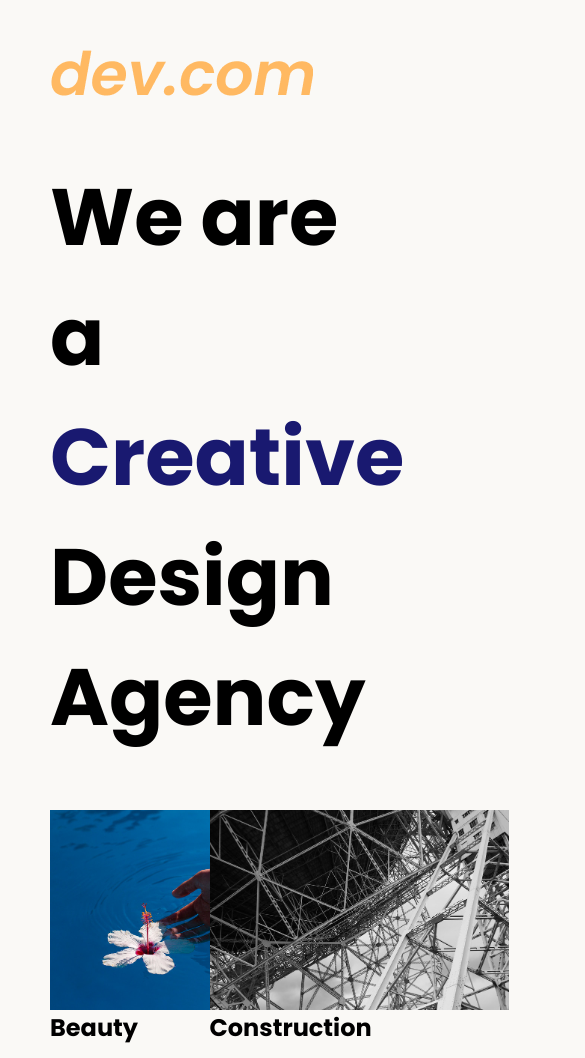
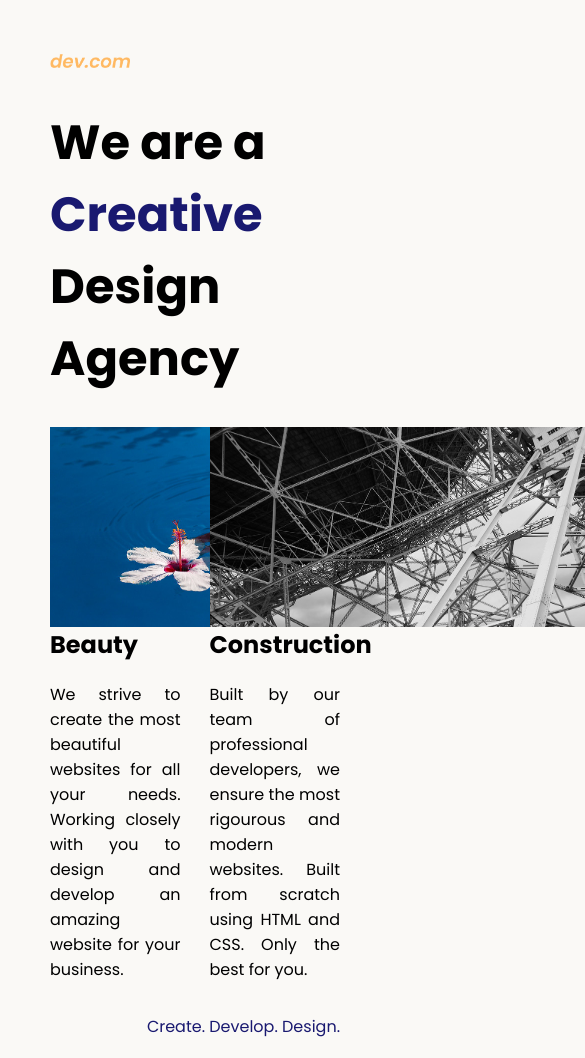
Before and after one commit to matymcleod/WEBDEV, a plain HTML site: page 8.4 Web Design Agency Project/index.html in a window 390 px wide. Shown: the top 1058 px of the page, 585 px wide, since content can reach past the window. Drawn offline with Linux system fonts and the light colour scheme.

Commit message:
add media queried to design agency site

```diff
--- a/8.4 Web Design Agency Project/style.css
+++ b/8.4 Web Design Agency Project/style.css
@@ -47,3 +47,29 @@ footer {
   color: midnightblue;
   margin: 0px;
 }
+
+@media (max-width:680px){
+  .logo {
+    width: 5rem;
+  }
+
+  h1 {
+    font-size: 3rem;
+  }
+
+  .card {
+    display:block;
+    text-align: justify;
+  }
+
+  .left .right {
+    display: block;
+  }
+
+  .tile-image {
+    width: 400px;
+    float: left;
+  }
+
+
+}
```
